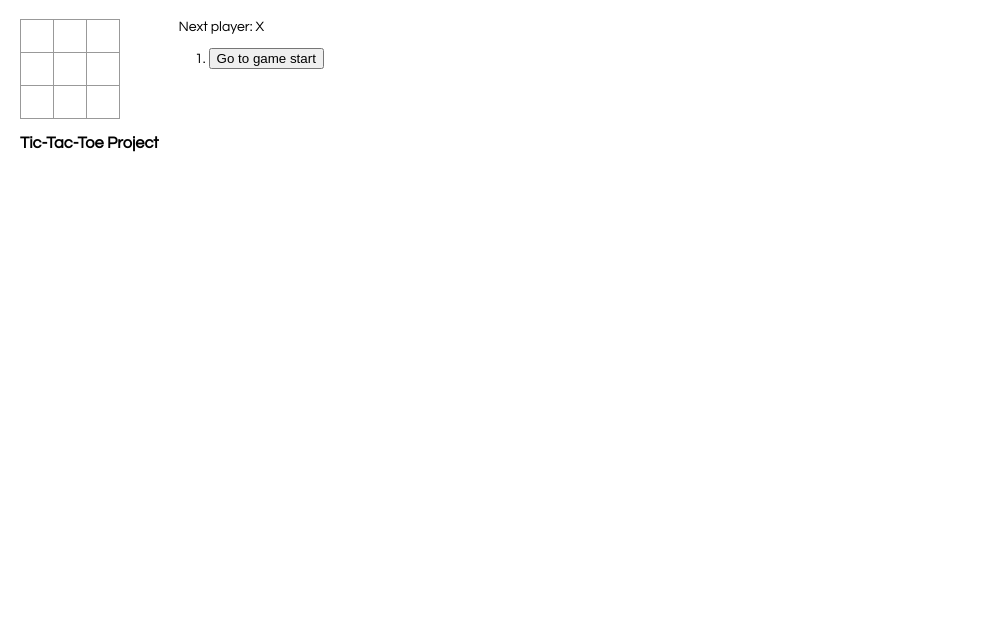
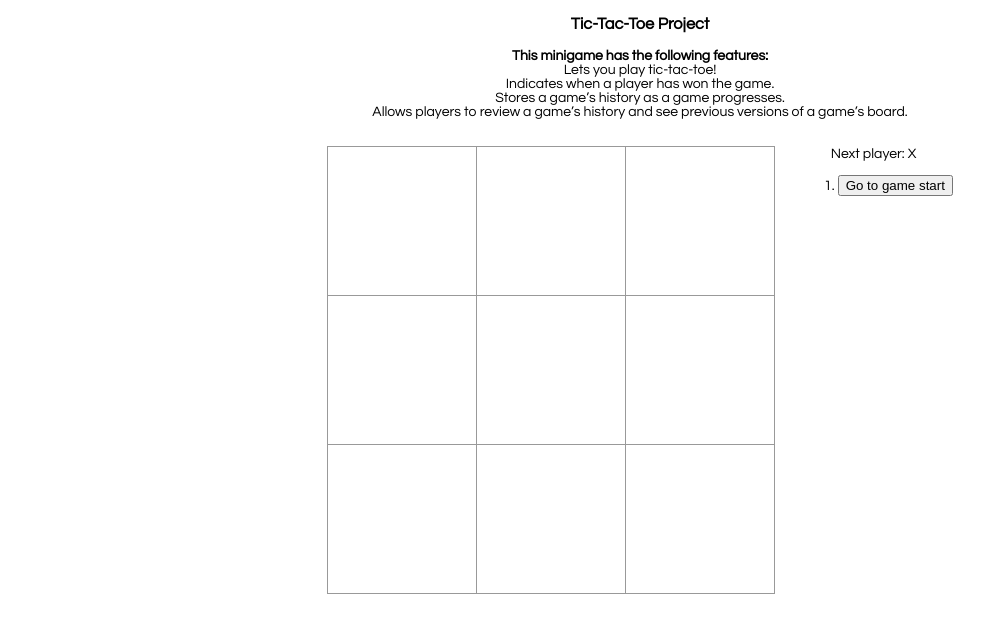
Before and after one commit to kelsey-myers/tic-tac-toe-react, a React app in the folder my-app/: page / in a window 1280 px wide. Shown: the whole page, without its empty margins (0-996 px from the left). Built offline with nearby package versions, Linux system fonts and the light colour scheme.

Commit message:
Changes to css

```diff
--- a/my-app/src/index.css
+++ b/my-app/src/index.css
@@ -1,10 +1,22 @@
+html {
+	display: table;
+    margin: auto;
+}
 body {
   font: 14px "Century Gothic", Futura, sans-serif;
-  margin: 20px;
 }
 
 ol, ul {
   padding-left: 30px;
+}
+
+.center {
+	text-align: center;
+}
+
+.features-list {
+	text-align: center;
+    list-style-position: inside;
 }
 
 .board-row:after {
@@ -23,13 +35,13 @@ ol, ul {
   float: left;
   font-size: 24px;
   font-weight: bold;
-  line-height: 34px;
-  height: 34px;
+  line-height: 150px;
+  height: 150px;
   margin-right: -1px;
   margin-top: -1px;
   padding: 0;
   text-align: center;
-  width: 34px;
+  width: 150px;
 }
 
 .square:focus {
--- a/my-app/src/index.js
+++ b/my-app/src/index.js
@@ -2,19 +2,6 @@ import React from 'react';
 import ReactDOM from 'react-dom';
 import './index.css';
 
-class Info extends React.Component {
-	constructor(props) {
-		super(props);
-	}
-	render() {
-		return (
-			<div>
-				<h3> Tic-Tac-Toe Project </h3>
-			</div>
-			);
-	}
-
-}
 
 function Square(props) {
     return (
@@ -54,7 +41,6 @@ class Board extends React.Component {
           {this.renderSquare(7)}
           {this.renderSquare(8)}
         </div>
-		<Info />
       </div>
     );
   }
@@ -120,18 +106,27 @@ class Game extends React.Component {
     }
 
     return (
-      <div className="game">
+      <div className="center">
+	  	<h3> Tic-Tac-Toe Project </h3>
+			<p><b> This minigame has the following features: </b><br/>
+				Lets you play tic-tac-toe!<br/>
+				Indicates when a player has won the game.<br/>
+				Stores a game’s history as a game progresses.<br/>
+				Allows players to review a game’s history and see previous versions of a game’s board.<br/>
+				</p><br/>
+		<div className="game">
         <div className="game-board">
           <Board
             squares={current.squares}
             onClick={(i) => this.handleClick(i)}
           />
         </div>
-        <div className="game-info">
+        <div className="game-info features-list">
           <div>{status}</div>
           <ol>{moves}</ol>
         </div>
-      </div>
+		</div>
+	  </div>
     );
   }
 }
```
